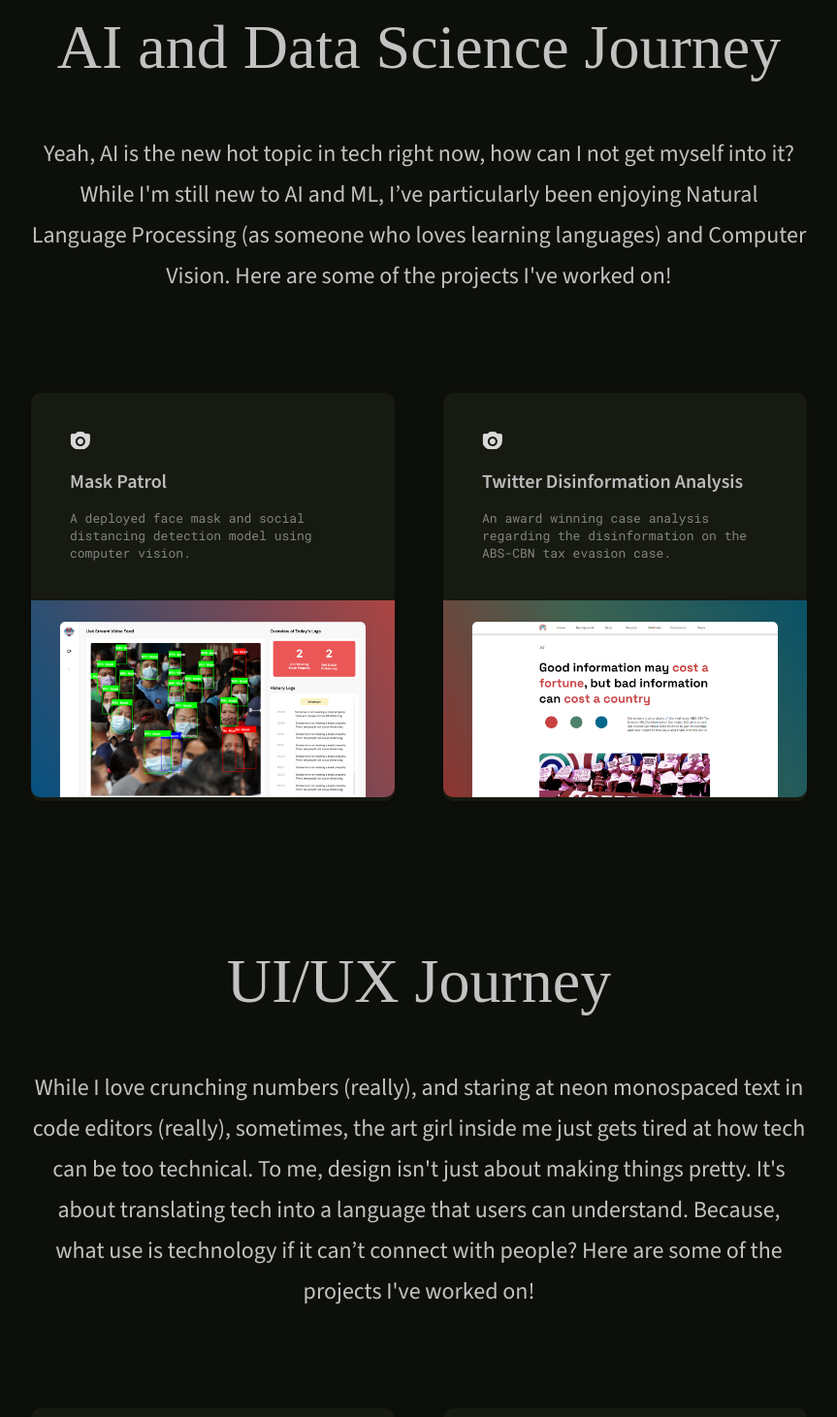
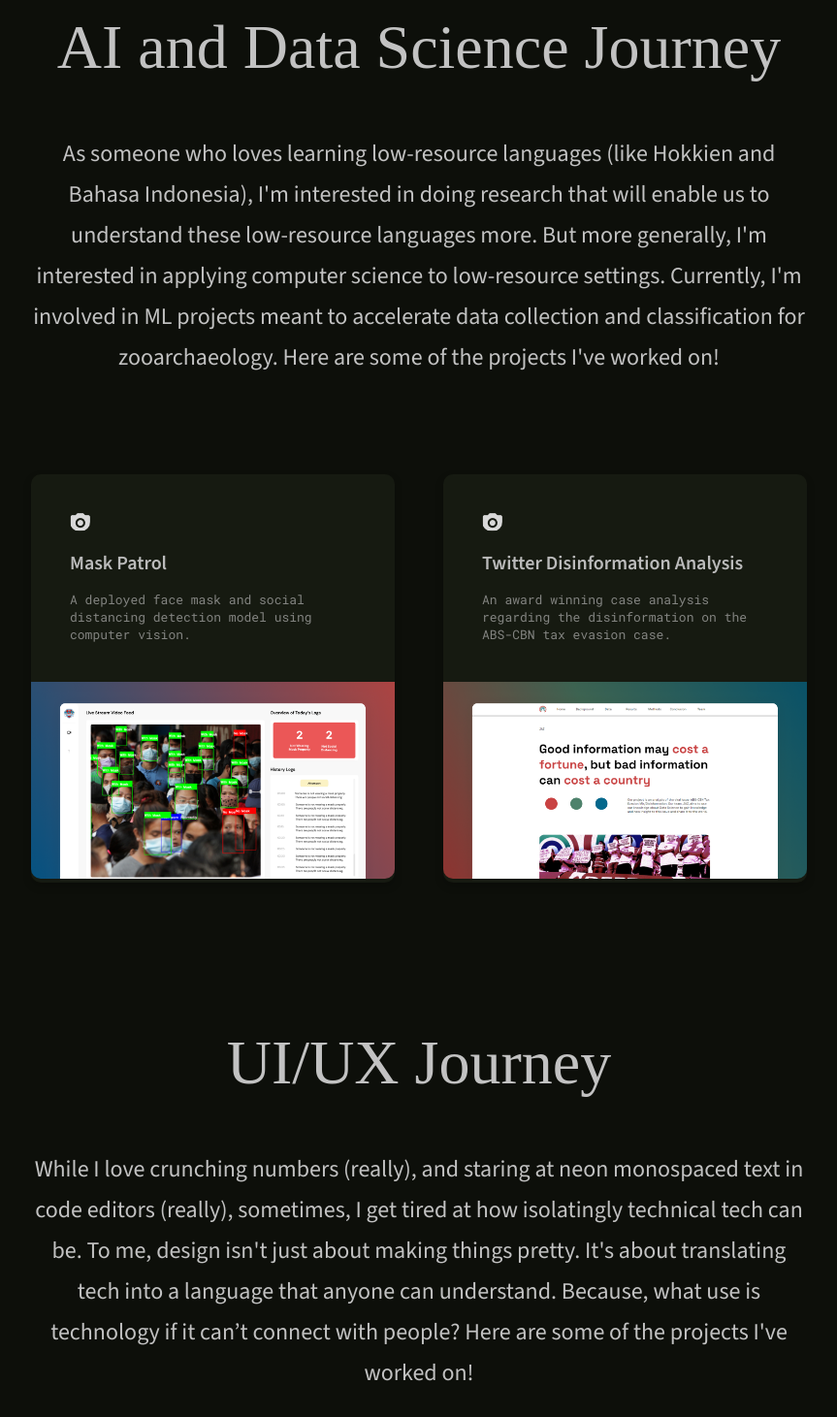
Before and after one commit to allainerain/allaines-portfolio-website, a SvelteKit app: page / in a window 1280 px wide. Shown: the part 1060-2521 px from the top of the page at 97% size, without its empty margins (208-1071 px from the left). Built offline with nearby package versions, Linux system fonts and the light colour scheme; a web font is replaced by a local one.

Commit message:
chore: updated descriptions

```diff
--- a/src/routes/+page.svelte
+++ b/src/routes/+page.svelte
@@ -13,8 +13,8 @@
     <section class="journey">
         <h1>AI and Data Science Journey</h1>
         <p>
-            Yeah, AI is the new hot topic in tech right now, how can I not get myself into it?
-            While I'm still new to AI and ML, I’ve particularly been enjoying Natural Language Processing (as someone who loves learning languages) and Computer Vision.
+            As someone who loves learning low-resource languages (like Hokkien and Bahasa Indonesia), I'm interested in doing research that will enable us to understand these low-resource languages more.
+            But more generally, I'm interested in applying computer science to low-resource settings. Currently, I'm involved in ML projects meant to accelerate data collection and classification for zooarchaeology.
             Here are some of the projects I've worked on!
         </p>
         <div class="cards">
@@ -40,8 +40,8 @@
         <h1>UI/UX Journey</h1>
         <p>
             While I love crunching numbers (really), and staring at neon monospaced text in code editors (really), sometimes,
-            the art girl inside me just gets tired at how tech can be too technical.
-            To me, design isn't just about making things pretty. It's about translating tech into a language that users can understand.
+            I get tired at how isolatingly technical tech can be.
+            To me, design isn't just about making things pretty. It's about translating tech into a language that anyone can understand.
             Because, what use is technology if it can’t connect with people?
             Here are some of the projects I've worked on!
         </p>
```
